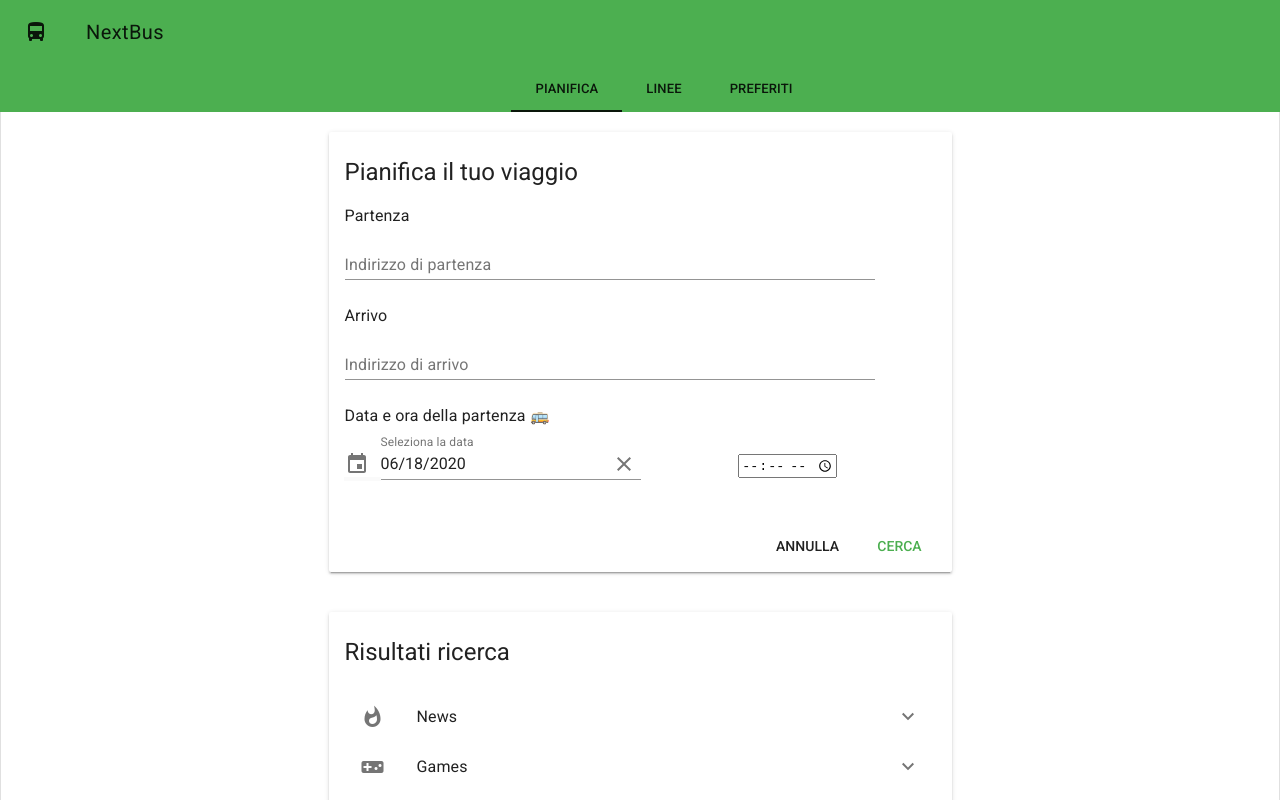
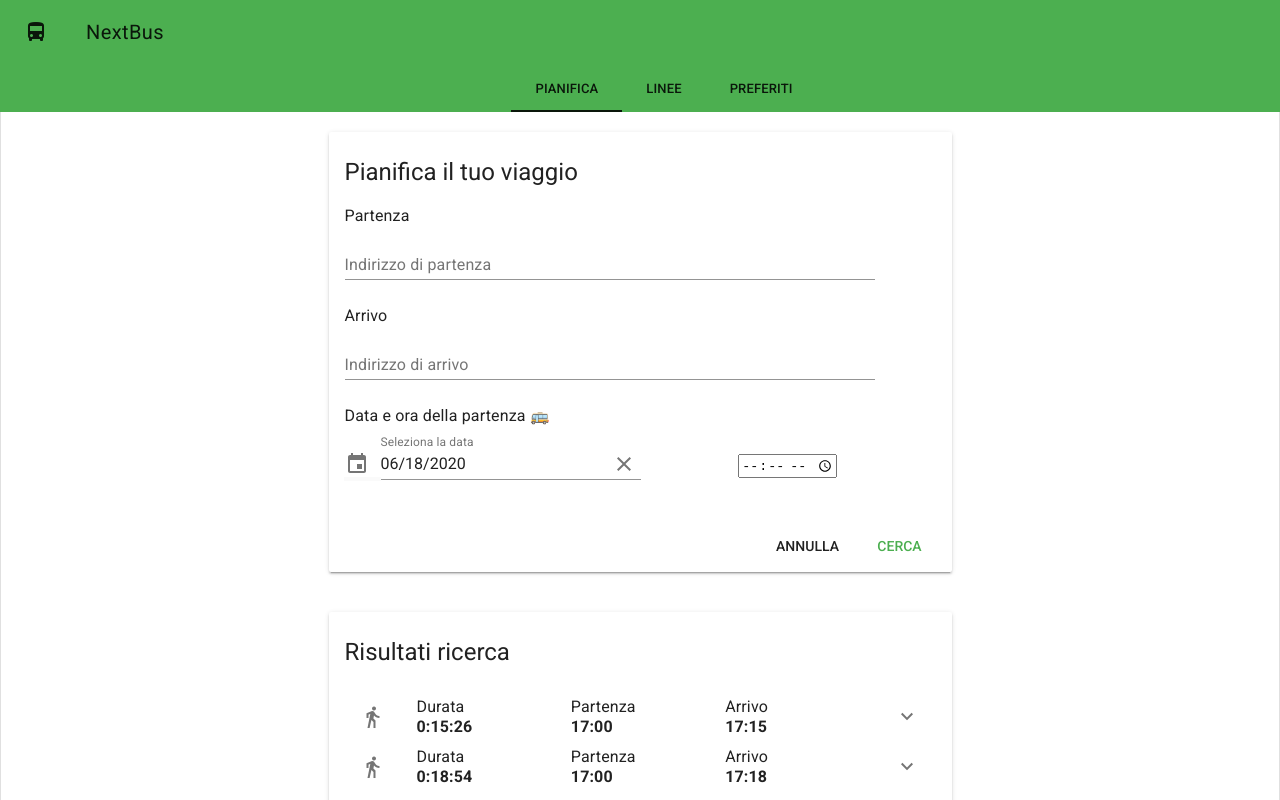
Before and after one commit to Franz148/nextbus_fan, a Vue app: page /pianifica/viaggio in a window 1280 px wide. Built offline with nearby package versions, Linux system fonts and the light colour scheme.

Commit message:
Gestione visualizzazione viaggio.vue

```diff
--- a/src/views/Viaggio.vue
+++ b/src/views/Viaggio.vue
@@ -7,25 +7,35 @@
 
       <md-card-content>
         <md-list md-expand-single="true">
-          <md-list-item md-expand>
-            <md-icon>whatshot</md-icon>
-            <span class="md-list-item-text">News</span>
+          <md-list-item md-expand v-for="viaggio in risultati" :key="viaggio.duration">
+            <md-icon v-if="viaggio.promoted">directions_walk</md-icon>
+            <md-icon v-if="!viaggio.promoted">directions_bus</md-icon>
+
+            <span class="md-list-item-text">
+              Durata
+              <b>{{msToHMS(viaggio.duration)}}</b>
+            </span>
+
+            <span class="md-list-item-text">
+              Partenza
+              <b>{{convertTimestampToTime(viaggio.startime)}}</b>
+            </span>
+
+            <span class="md-list-item-text">
+              Arrivo
+              <b>{{convertTimestampToTime(viaggio.endtime)}}</b>
+            </span>
 
             <md-list slot="md-expand">
-              <md-list-item class="md-inset">World</md-list-item>
-              <md-list-item class="md-inset">Europe</md-list-item>
-              <md-list-item class="md-inset">South America</md-list-item>
-            </md-list>
-          </md-list-item>
-
-          <md-list-item md-expand>
-            <md-icon>videogame_asset</md-icon>
-            <span class="md-list-item-text">Games</span>
-
-            <md-list slot="md-expand">
-              <md-list-item class="md-inset">Console</md-list-item>
-              <md-list-item class="md-inset">PC</md-list-item>
-              <md-list-item class="md-inset">Phone</md-list-item>
+              <md-list-item
+                class="md-inset"
+                v-for="(item, index) in viaggio.leg"
+                :key="item.endtime"
+              >
+                <md-icon v-if="item.transport.type == 'WALK'">directions_walk</md-icon>
+                <md-icon v-if="item.transport.type == 'BUS'">directions_bus</md-icon>
+                <span class="md-list-item-text">{{index + 1}}) P: {{item.from.name}} | A: {{item.to.name}}</span>
+              </md-list-item>
             </md-list>
           </md-list-item>
         </md-list>
@@ -474,6 +484,35 @@ export default {
       }
     ]
   }),
+
+  methods: {
+    convertTimestampToTime(unix_timestamp) {
+      // Create a new JavaScript Date object based on the timestamp
+      // multiplied by 1000 so that the argument is in milliseconds, not seconds.
+      var date = new Date(unix_timestamp);
+      // Hours part from the timestamp
+      var hours = date.getHours();
+      // Minutes part from the timestamp
+      var minutes = "0" + date.getMinutes();
+
+      // Will display time in 10:30:23 format
+      return hours + ":" + minutes.substr(-2);
+    },
+
+    msToHMS(ms) {
+      // 1- Convert to seconds:
+      var seconds = ms / 1000;
+      // 2- Extract hours:
+      var hours = parseInt(seconds / 3600); // 3,600 seconds in 1 hour
+      seconds = seconds % 3600; // seconds remaining after extracting hours
+      // 3- Extract minutes:
+      var minutes = parseInt(seconds / 60); // 60 seconds in 1 minute
+      // 4- Keep only seconds not extracted to minutes:
+      seconds = seconds % 60;
+
+      return hours + ":" + minutes + ":" + seconds;
+    }
+  },
   created: function() {
     if (this.risultati.length == 0) {
       Functions.pianificaViaggio(
```
